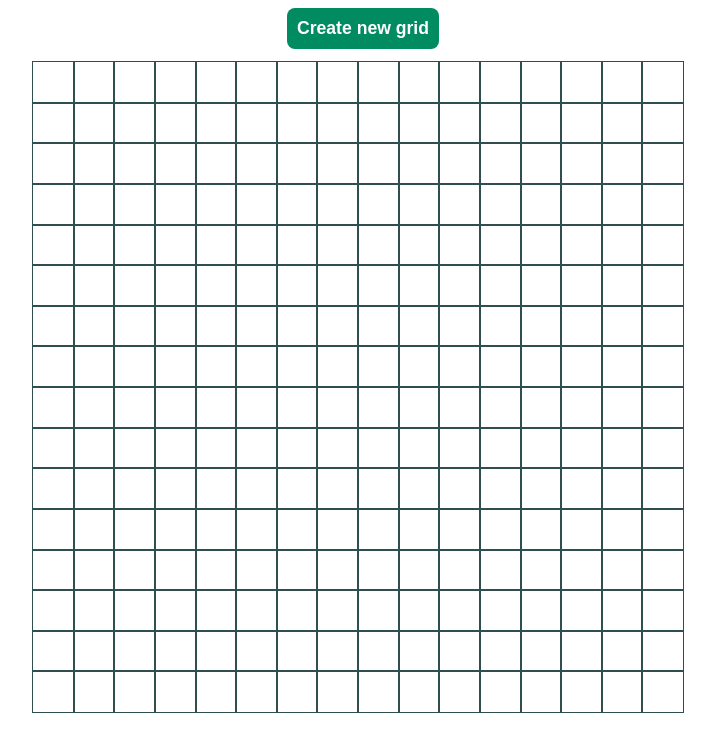
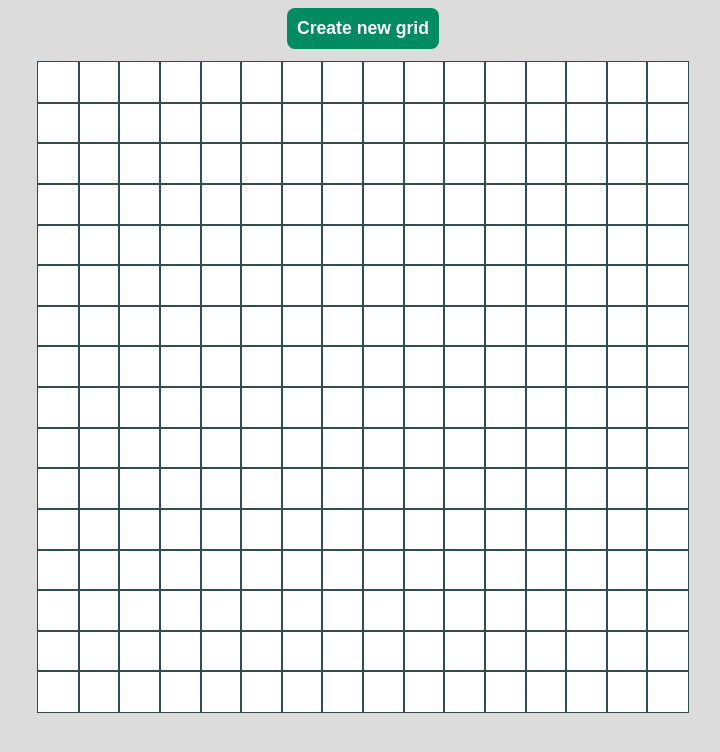
Before and after one commit to TeaPotted/TOP-Etch-a-sketch, a plain HTML site: page index.html in a window 1280 px wide. Shown: the whole page, without its empty margins (277-997 px from the left). Drawn offline with Linux system fonts and the light colour scheme.

Commit message:
Change background color of body and gridContainer and set the min-width for gridContainer

```diff
--- a/styles.css
+++ b/styles.css
@@ -2,13 +2,16 @@ body {
     display: flex;
     flex-direction: column;
     align-items: center;
+    background-color: gainsboro;
 }
 
 .gridContainer {
-    width: 660px;
+    min-width: 650px;
+    width: 650px;
     height: 650px;
     display: flex;
     flex-wrap:wrap;
+    background-color: white;
 }
 
 button {
```
